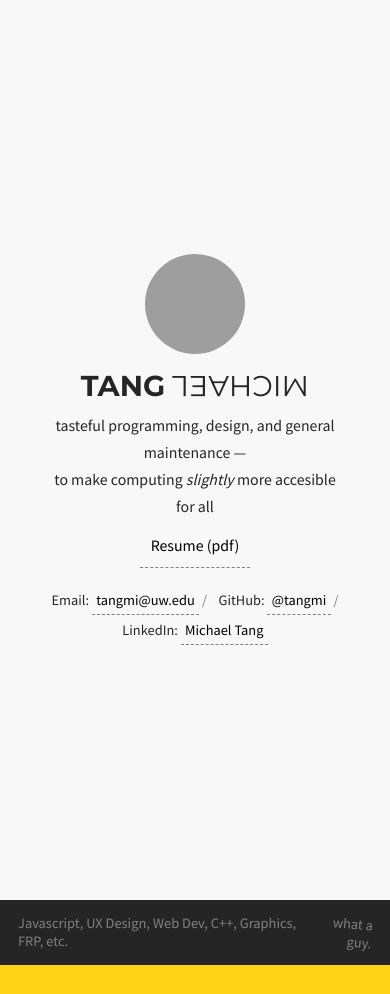
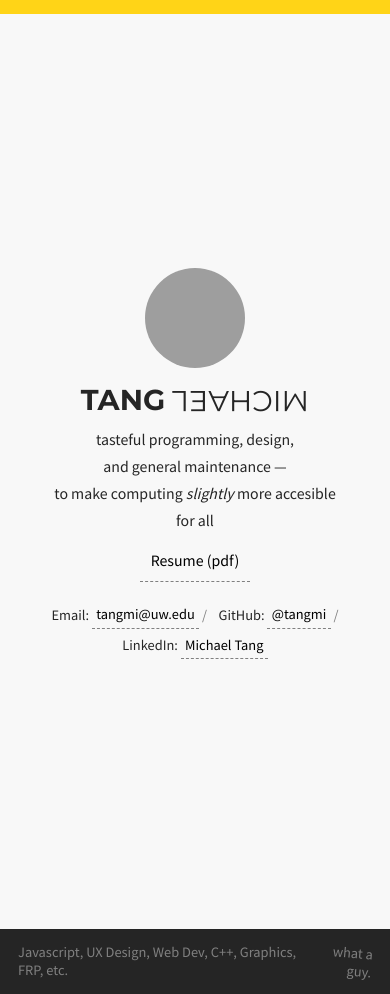
Before and after one commit to tangmi/tangmichael.com, a Jekyll site: the page built from index.html, in a window 390 px wide. Built offline with Jekyll 4.4.1, drawn with Linux system fonts in a browser that asks for light colours; before the commit the page ends 965 px from its top, so only the background shows below that; grey boxes are pictures that could not be loaded.

Commit message:
Make landscape mode iPhones look aight

```diff
--- a/_data/extra_data.yaml
+++ b/_data/extra_data.yaml
@@ -1,7 +1,7 @@
 # extra data to decouple content and layout
 
 blurb:
-  main: tasteful programming, design, and general maintenance —
+  main: tasteful&nbsp;programming, design, and&nbsp;general&nbsp;maintenance&nbsp;—
   punchline: to make computing <em>slightly</em> more accesible for all
 secret_text: what a guy.
 
--- a/css/tang.scss
+++ b/css/tang.scss
@@ -69,7 +69,7 @@ header {
 	@include flex-justify-content(center);
 	@include flex-align-items(center);
 
-	height: 100vh;
+	min-height: 100vh;
 	margin: auto;
 
 	$main-offset: 4vh;
@@ -244,9 +244,7 @@ footer {
 	header {
 		width: 100%;
 
-		$main-offset: 0;
-		margin-top: -$main-offset;
-		margin-bottom: $main-offset;
+		margin: 1em 0;
 
 		line-height: 1.5em;
 
```
Also changed, not shown: js/app.js (+10 -10 lines).
